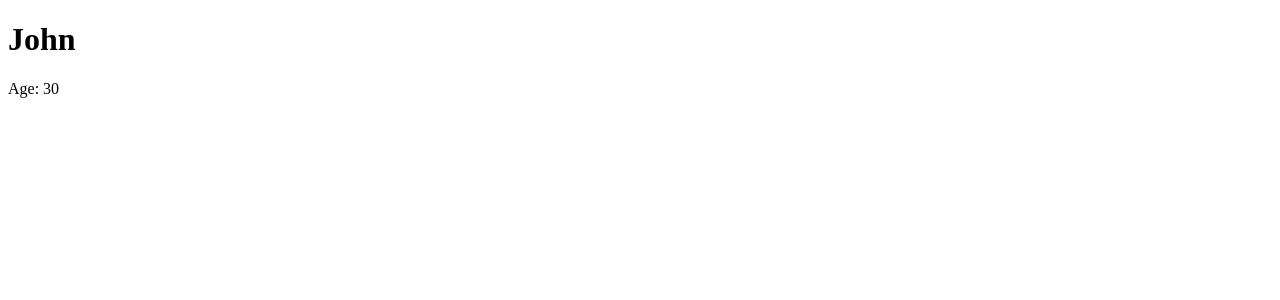
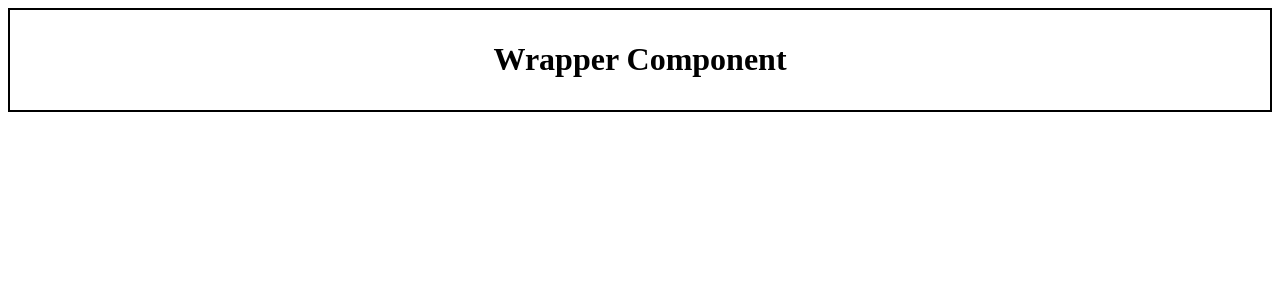
Before and after one commit to saeedali780/LEARNING-CODE-MODE, a React (Vite) app in the folder Learn-ReactJS/: page / in a window 1280 px wide. Shown: the top 300 px of the page. Built offline with nearby package versions, Linux system fonts and the light colour scheme.

Commit message:
Add Wrapper component to encapsulate child elements with styling

```diff
--- a/Learn-ReactJS/src/App.jsx
+++ b/Learn-ReactJS/src/App.jsx
@@ -1,9 +1,14 @@
-import User from './components/User';
+// import User from './components/User';
+import Wrapper from './components/Wrapper';
 
 const App = () => {
   return (
     <div>
-      <User name="John" age={30} />
+      {/* <User name="John" age={30} /> */}
+
+      <Wrapper>
+          <h1 style={{textAlign: "center"}}>Wrapper Component</h1>
+      </Wrapper>
     </div>
   )
 }
--- /dev/null
+++ b/Learn-ReactJS/src/components/Wrapper.jsx
@@ -0,0 +1,9 @@
+const Wrapper = ({children}) => {
+  return (
+    <div style={{ border: "2px solid black", padding: "10px" }}>
+      {children}
+    </div>
+  )
+}
+
+export default Wrapper
```
